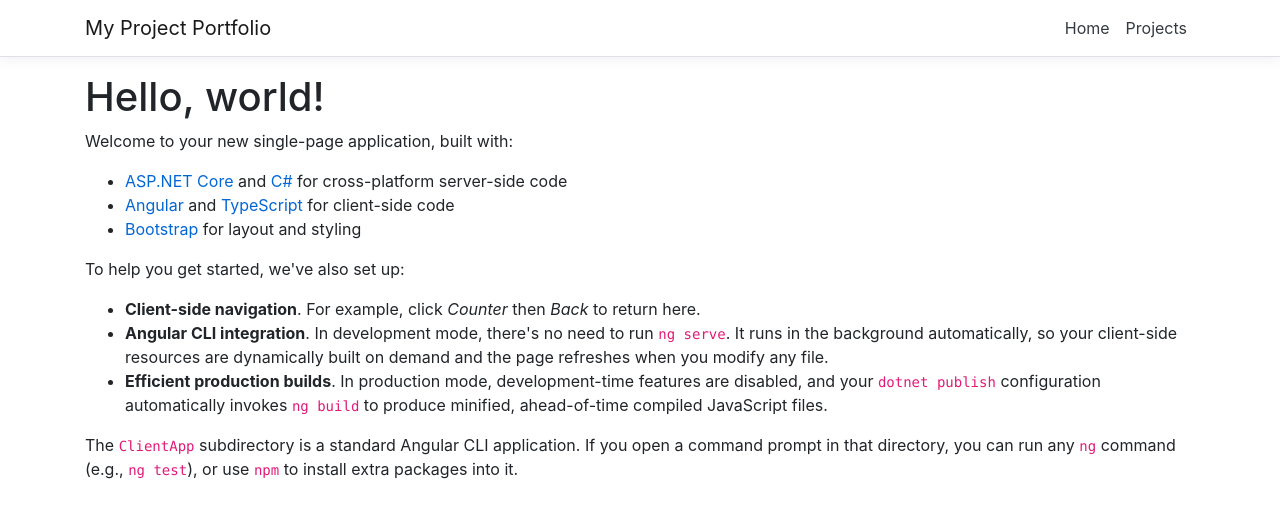
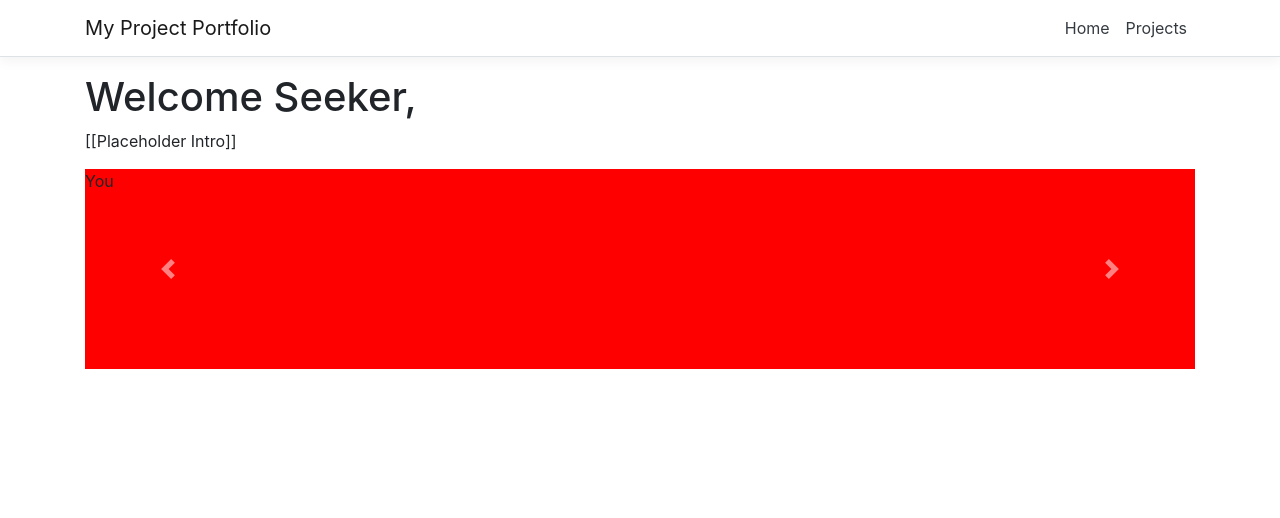
Before and after one commit to darkdhamon/Project-Portfolio-V4, an Angular app in the folder Project Portfolio V4/Project Portfolio V4.1/ClientApp/: page / in a window 1280 px wide. Shown: the top 518 px of the page. Built offline with nearby package versions, Linux system fonts and the light colour scheme.

Commit message:
#8
Home Page Mock-up

```diff
--- a/Project Portfolio V4/Project Portfolio V4.1/ClientApp/src/app/home/home.component.html
+++ b/Project Portfolio V4/Project Portfolio V4.1/ClientApp/src/app/home/home.component.html
@@ -1,14 +1,23 @@
-<h1>Hello, world!</h1>
-<p>Welcome to your new single-page application, built with:</p>
-<ul>
-  <li><a href='https://get.asp.net/'>ASP.NET Core</a> and <a href='https://msdn.microsoft.com/en-us/library/67ef8sbd.aspx'>C#</a> for cross-platform server-side code</li>
-  <li><a href='https://angular.io/'>Angular</a> and <a href='http://www.typescriptlang.org/'>TypeScript</a> for client-side code</li>
-  <li><a href='http://getbootstrap.com/'>Bootstrap</a> for layout and styling</li>
-</ul>
-<p>To help you get started, we've also set up:</p>
-<ul>
-  <li><strong>Client-side navigation</strong>. For example, click <em>Counter</em> then <em>Back</em> to return here.</li>
-  <li><strong>Angular CLI integration</strong>. In development mode, there's no need to run <code>ng serve</code>. It runs in the background automatically, so your client-side resources are dynamically built on demand and the page refreshes when you modify any file.</li>
-  <li><strong>Efficient production builds</strong>. In production mode, development-time features are disabled, and your <code>dotnet publish</code> configuration automatically invokes <code>ng build</code> to produce minified, ahead-of-time compiled JavaScript files.</li>
-</ul>
-<p>The <code>ClientApp</code> subdirectory is a standard Angular CLI application. If you open a command prompt in that directory, you can run any <code>ng</code> command (e.g., <code>ng test</code>), or use <code>npm</code> to install extra packages into it.</p>
+<h1>Welcome Seeker,</h1>
+<p>[[Placeholder Intro]]</p>
+<div id="FeaturedCarousel" class="carousel slide" data-ride="carousel">
+  <div class="carousel-inner">
+    <div class="carousel-item active" style="background: red; height: 200px;">
+      <p>You</p>
+    </div>
+    <div class="carousel-item" style="background: yellow; height: 200px;">
+      <p>Are</p>
+    </div>
+    <div class="carousel-item" style="background: blue; height: 200px;">
+      <p>Alive???</p>
+    </div>
+  </div>
+  <a class="carousel-control-prev" href="#FeaturedCarousel" role="button" data-slide="prev">
+    <span class="carousel-control-prev-icon" aria-hidden="true"></span>
+    <span class="sr-only" aria-hidden="true">Previous</span>
+  </a>
+  <a class="carousel-control-next" href="#FeaturedCarousel" role="button" data-slide="next">
+    <span class="carousel-control-next-icon" aria-hidden="true"></span>
+    <span class="sr-only" aria-hidden="true">Next</span>
+  </a>
+</div>
```
Also changed, not shown: Project Portfolio V4/Project Portfolio V4.1/ClientApp/package.json (+10 -9 lines), 1 other file (tests, documents, lock files or other folders).
